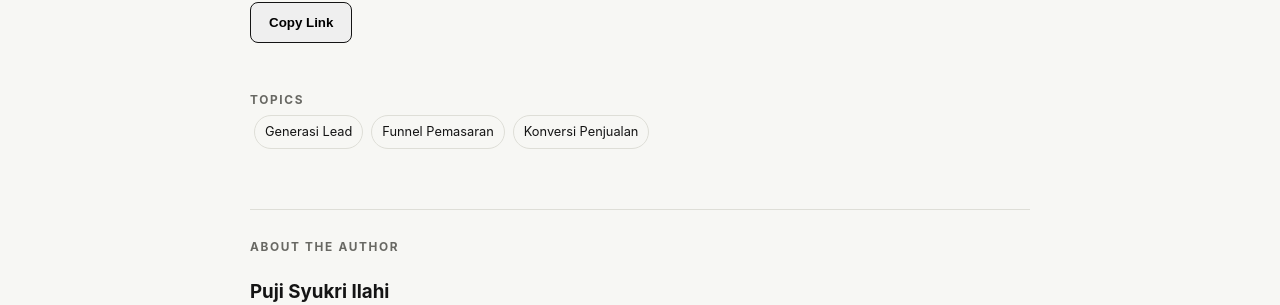
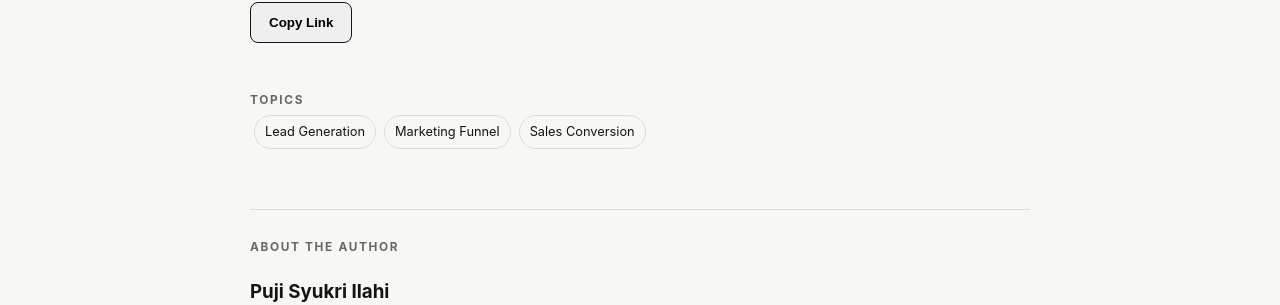
Before and after one commit to pujisyukriilahi/bio, a Jekyll site: the page built from _posts/2026-08-24-more-leads-do-not-mean-more-revenue.md, in a window 1280 px wide and 900 px high, scrolled down 2169 px. Shown: the part 234-539 px from the top of the window. Built offline with Jekyll 4.4.1, drawn with Linux system fonts in a browser that asks for light colours.

Commit message:
Update 2026-08-24-more-leads-do-not-mean-more-revenue.md

```diff
--- a/_posts/2026-08-24-more-leads-do-not-mean-more-revenue.md
+++ b/_posts/2026-08-24-more-leads-do-not-mean-more-revenue.md
@@ -5,9 +5,9 @@ date: 2026-08-24
 categories:
   - Marketing Analytics
 tags:
-  - Generasi Lead
-  - Funnel Pemasaran
-  - Konversi Penjualan
+  - Lead Generation
+  - Marketing Funnel
+  - Sales Conversion
 description: "Jumlah lead saja tidak cukup untuk menilai kinerja pemasaran. Kita perlu melihat kualitas lead, konversi, proses penjualan, dan kontribusinya terhadap revenue."
 reading_time: 4
 ---
```
